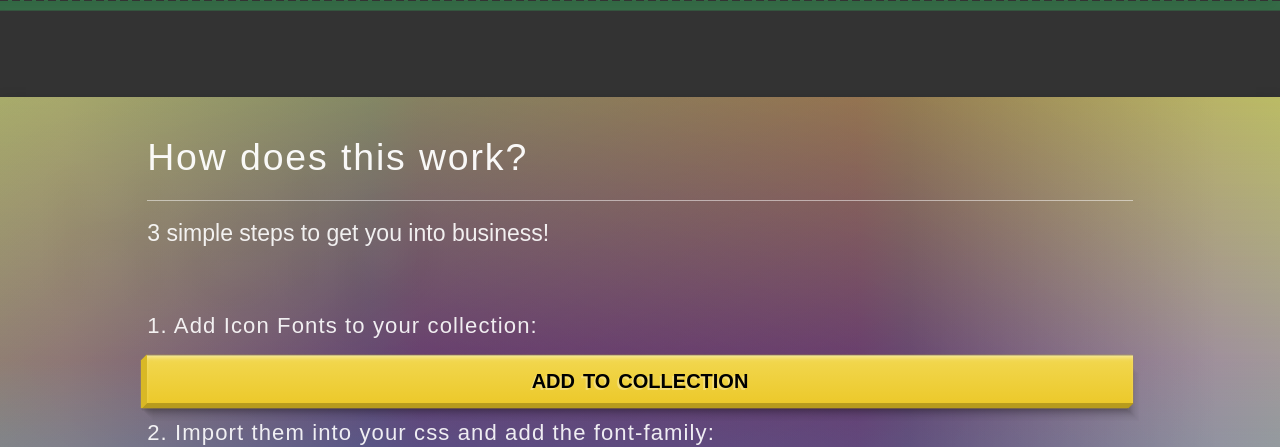
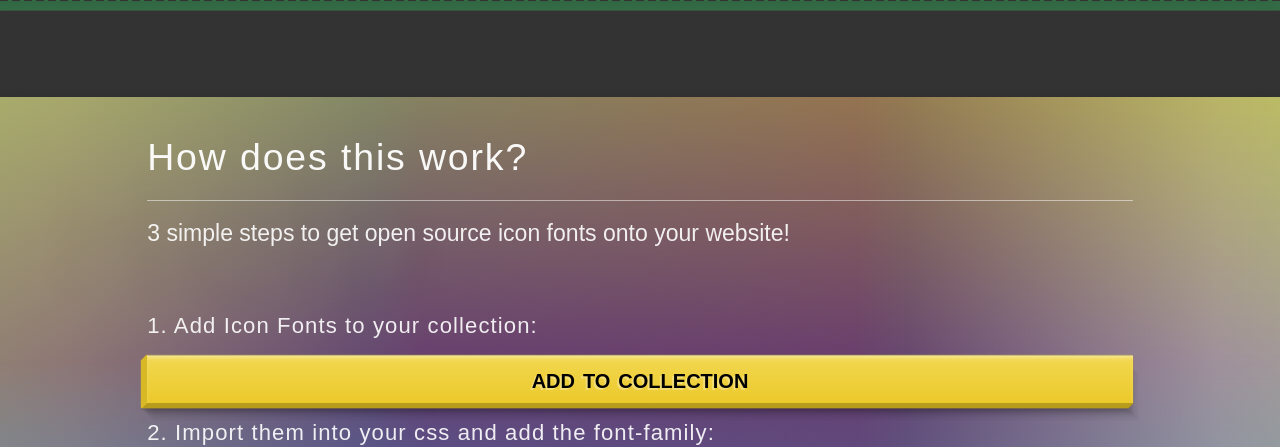
Before and after one commit to TimPietrusky/weloveiconfonts, a PHP site: page / in a window 1280 px wide. Shown: the part 2721-3168 px from the top of the page. Run offline with PHP 8.4, Linux system fonts and the light colour scheme; some web fonts are replaced.

Commit message:
Improved stuff.

```diff
--- a/index.html
+++ b/index.html
@@ -31,7 +31,7 @@
         <h1 id="weloveiconfonts">We Love Icon Fonts</h1>
       </div>
       <div>
-        <p>This is a service like <a href="http://www.google.com/webfonts" target="_blank">Google Web Fonts</a>, but for <b>Icon Fonts</b>. Hurray! </p>
+        <p>This is a service like <a href="http://www.google.com/webfonts" target="_blank">Google Web Fonts</a>, but for <b>Icon Fonts</b> (Open Source). Hurray! </p>
         <p>This is not like <a href="http://fontello.com/" target="_blank">Fontello</a>, because you <b>can't generate</b> Icon Fonts here.</p>
         <p>Just <b>choose</b> your favorite <b>Icon Fonts</b> and use them on your website. It's really that simple!</p>
         <p>"Yes" ok, but <a href="#how-to-use">how does this work?</a></p>
@@ -146,7 +146,7 @@ Pro tip: Select some icon fonts to the some real output here!
     <section data-cols="1">
       <div>
         <h2><span class="entypo entypo-info highlight"></span> How does this work?</h2>
-        <p>3 simple steps to get you into business!</p>
+        <p>3 simple steps to get open source icon fonts onto your website!</p>
       </div>
     </section>
 
@@ -258,7 +258,7 @@ Pro tip: Select some icon fonts to the some real output here!
         <a href="#how-to-use" class="entypo entypo-info" title="How does this work?"></a>
       </div>
       <div style="width:80%">
-        <b>We <span class="typicons typicons-heart"></span> Icon Fonts</b>
+        <b title="The site you're using atm!">We <span class="typicons typicons-heart"></span> Icon Fonts</b>
         <textarea data-name="text" data-type="4" spellcheck="false" readonly="true" title="icon-class-preview"></textarea>
       </div>
     </section>
--- a/sass/weloveiconfonts.scss
+++ b/sass/weloveiconfonts.scss
@@ -23,7 +23,6 @@ body {
 body[data-theme='weloveiconfonts'] {
   font: 1.2em/1.4em "Lucida Grande", "Lucida Sans Unicode", Tahoma, sans-serif;
   color: rgba(255, 255, 255, .9);
-
   background-color:$bg_body;
 
   // @include background(
```
